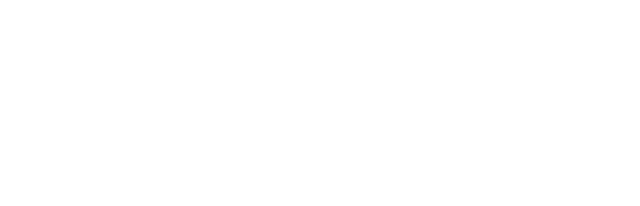
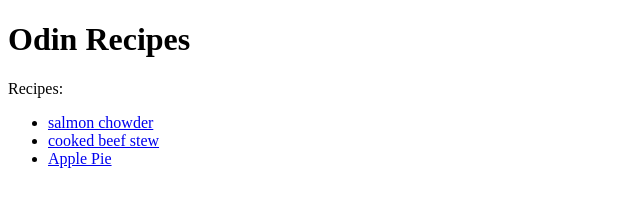
Before and after one commit to PackmcFurry/odin-recipes, a plain HTML site: page index.html in a window 1280 px wide. Shown: the whole page, without its empty margins (0-640 px from the left). Drawn offline with Linux system fonts and the light colour scheme.

Commit message:
Add links to recipes
Added links to the recipes on webpage

```diff
--- a/index.html
+++ b/index.html
@@ -6,6 +6,15 @@
     </head>
 
     <body>
+        <h1>Odin Recipes</h1>
+
+        <p>Recipes:</p>
+
+        <ul>
+            <li><a href="recipes/salmon-chowder.html">salmon chowder </a>  </li>
+            <li><a href="recipes/slow-cooker-beef-stew.html"> cooked beef stew </a>  </li>
+            <li><a href="recipes/apple-pie.html"> Apple Pie </a> </li>
+        </ul>
 
     </body>
 </html>
```
